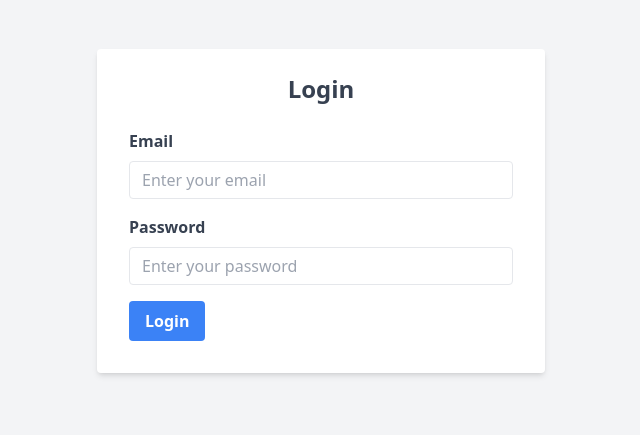
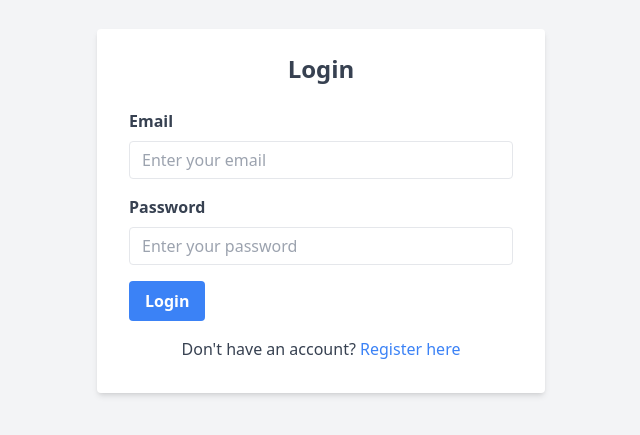
Before and after one commit to sherinsk/chat-frontend, a React (Vite) app: page /login in a window 1280 px wide. Shown: the part 181-616 px from the top of the page, without its empty margins (319-959 px from the left). Built offline with nearby package versions, Linux system fonts and the light colour scheme; no server answers.

Commit message:
added register

```diff
--- a/src/components/Login.jsx
+++ b/src/components/Login.jsx
@@ -1,6 +1,7 @@
 import React, { useState } from 'react';
 import axios from 'axios';
 import { useNavigate } from 'react-router-dom';
+import { Link } from 'react-router-dom'; // Import Link from react-router-dom
 
 const Login = ({ onLogin }) => {
   const [email, setEmail] = useState('');
@@ -54,6 +55,14 @@
             </button>
           </div>
         </form>
+        <div className="mt-4 text-center">
+          <p className="text-gray-700">
+            Don't have an account?{' '}
+            <Link to="/register" className="text-blue-500 hover:underline">
+              Register here
+            </Link>
+          </p>
+        </div>
       </div>
     </div>
   );
```
